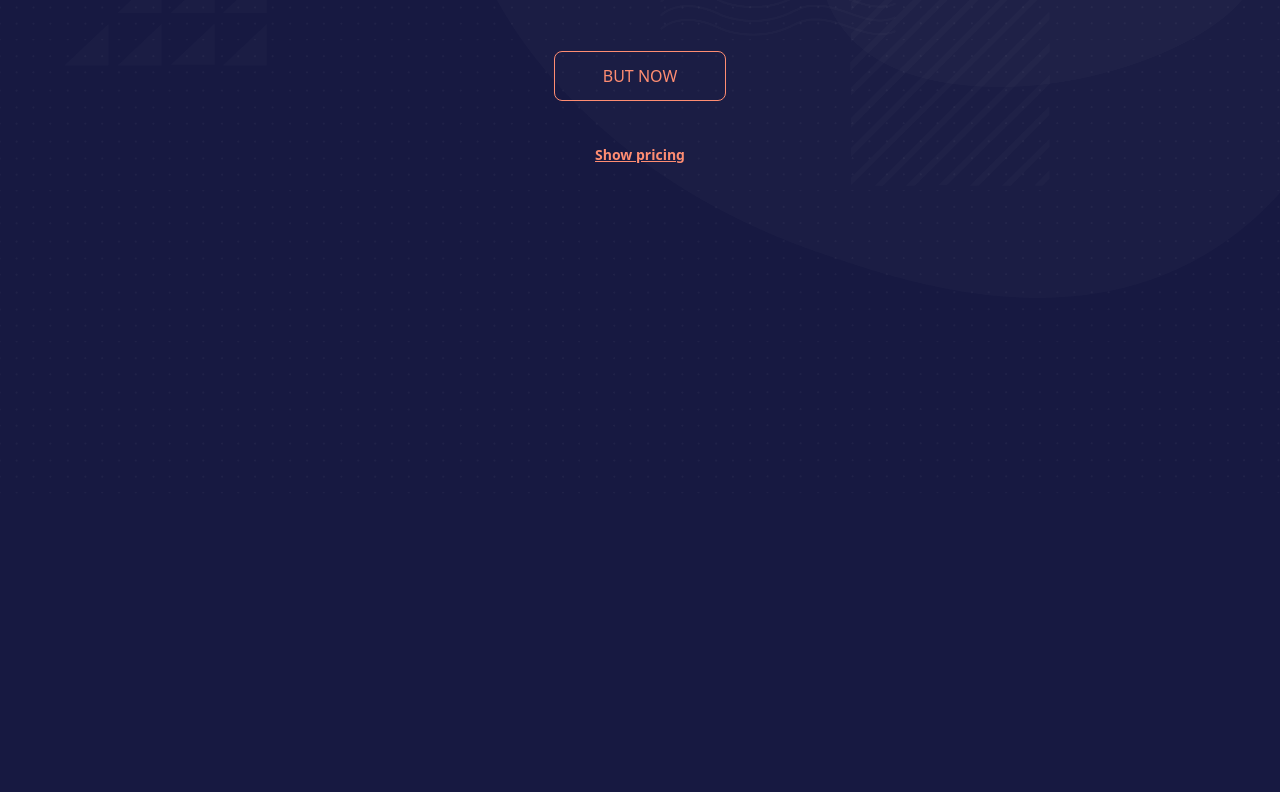
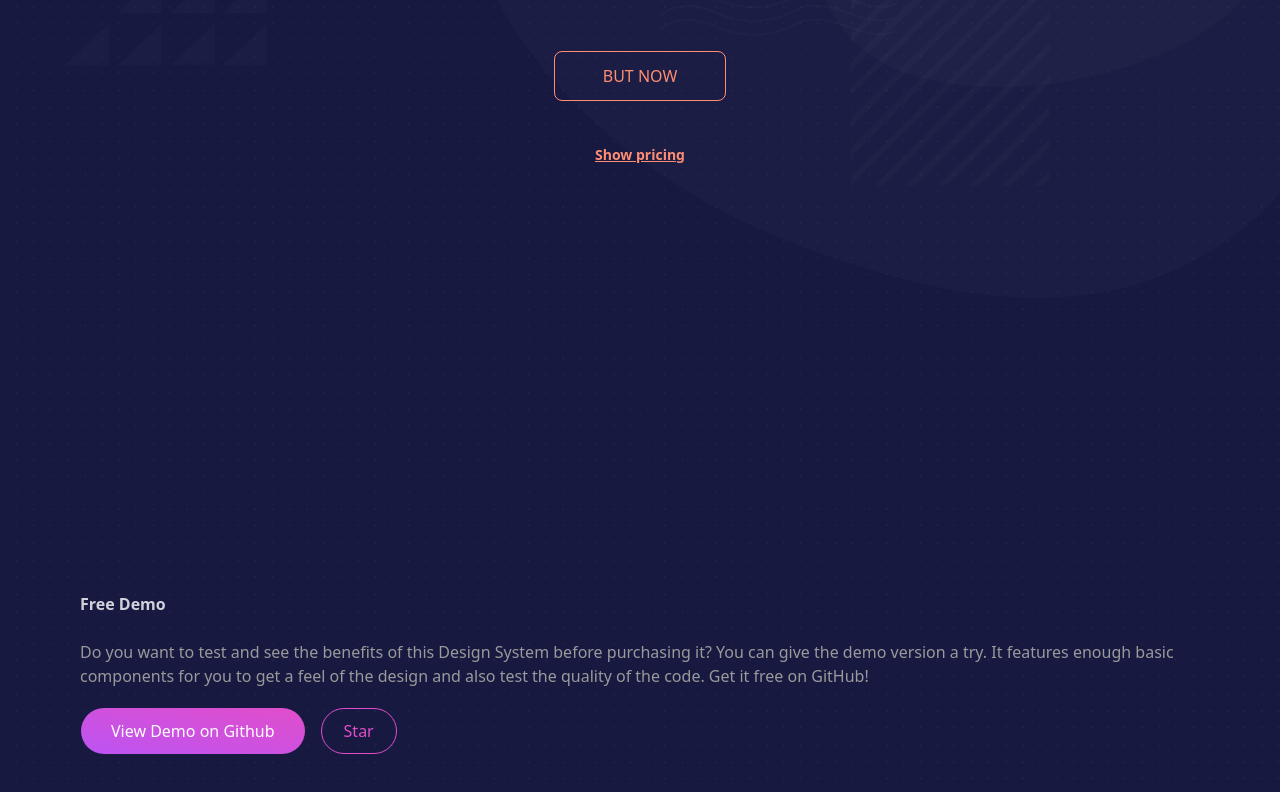
Before and after one commit to ChShehroz/ProjectTailwind, a React (Vite) app: page / in a window 1280 px wide. Shown: the part 414-1206 px from the top of the page. Before the commit the page ends 910 px from the top, so only its background shows below. Built offline with nearby package versions, Linux system fonts and the light colour scheme.

Commit message:
create GitHub-Icon section

```diff
--- a/src/App.tsx
+++ b/src/App.tsx
@@ -1,10 +1,12 @@
 import FirstSec from "./Component/FirstSec/FirstSec";
+import Icon from "./Component/IconSec/Icon";
 import "./assets/Style/App.css";
 
 function App() {
   return (
     <>
       <FirstSec />
+      <Icon />
     </>
   );
 }
--- a/src/Component/FirstSec/FirstSec.tsx
+++ b/src/Component/FirstSec/FirstSec.tsx
@@ -47,7 +47,7 @@ const FirstSec = () => {
           alt="..."
         />
         <div className=" w-full px-[15px] max-w-max pt-[12vh] pb-[40px] mx-auto h-full z-[1]">
-          <div className="flex flex-col justify-center items-center leading-[1.05] z-[2] text-center text-[#fffcc] h-full mx-auto py-0 px-4 sm:px-6 lg:px-8 max-w-screen-lg">
+          <div className="flex flex-col justify-center items-center leading-[1.05] z-[2] text-center text-[#ffffffcc] h-full mx-auto py-0 px-4 sm:px-6 lg:px-8 max-w-screen-lg">
             <h1 className="text-[5em] mb-8">
               BLK•{" "}
               <small className="uppercase text-[#ff8d72] font-semibold">
--- /dev/null
+++ b/src/Component/IconSec/Icon.tsx
@@ -0,0 +1,36 @@
+import styleCss from "../../assets/Style/Style.module.css";
+
+const Icon = () => {
+  return (
+    <div className={"overflow-hidden px-0 py-16"}>
+      <div className="w-full px-4 mx-auto xl:max-w-6xl lg:max-w-5xl">
+        <div className="flex flex-wrap -mx-4">
+          <div className="flex flex-grow-7 w-full px-4">
+            <div>
+              <h2 className="mt-8 mb-6 font-semibold text-[#ffffffcc]">
+                Free Demo
+              </h2>
+              <p className="mb-4 text-[#9a9a9a] font-light text-base">
+                Do you want to test and see the benefits of this Design System
+                before purchasing it? You can give the demo version a try. It
+                features enough basic components for you to get a feel of the
+                design and also test the quality of the code. Get it free on
+                GitHub!
+              </p>
+              <div>
+                <button className={`${styleCss.btn} ${styleCss.btn1}`}>
+                  View Demo on Github
+                </button>
+                <button className={`${styleCss.btn} ${styleCss.btnSimple}`}>
+                  Star
+                </button>
+              </div>
+            </div>
+          </div>
+        </div>
+      </div>
+    </div>
+  );
+};
+
+export default Icon;
--- a/src/assets/Style/Style.module.css
+++ b/src/assets/Style/Style.module.css
@@ -3,3 +3,37 @@
   position: absolute;
   z-index: 2;
 }
+
+.btn {
+  margin: 4px 1px;
+  padding: 11px 30px;
+  font-weight: 400;
+  float: left;
+  margin-right: 15px;
+  border-width: 1px;
+  border-radius: 30px;
+  border: none;
+  background: #e14eca;
+  background-image: linear-gradient(to bottom left, #e14eca, #ba54f5, #e14eca);
+  background-size: 210% 210%;
+  background-position: 100% 0;
+  background-color: #e14eca;
+  color: #fff;
+  box-shadow: none;
+}
+.btnSimple {
+  color: #e14eca;
+  border-color: #e14eca;
+  background: 0 0;
+  border: 1px solid #e14eca;
+  padding: 10px 22px;
+}
+
+.btnSimple:hover {
+  background-color: #e14eca;
+  color: #fff;
+}
+.btn1:hover {
+  box-shadow: 2px 2px 6px rgba(0, 0, 0, 0.4);
+  transform: translateY(-1px);
+}
```
